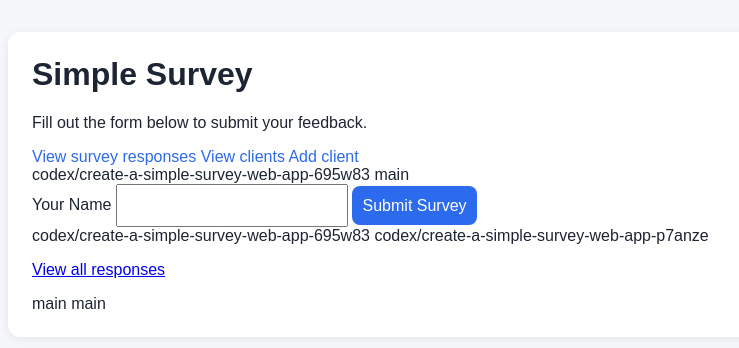
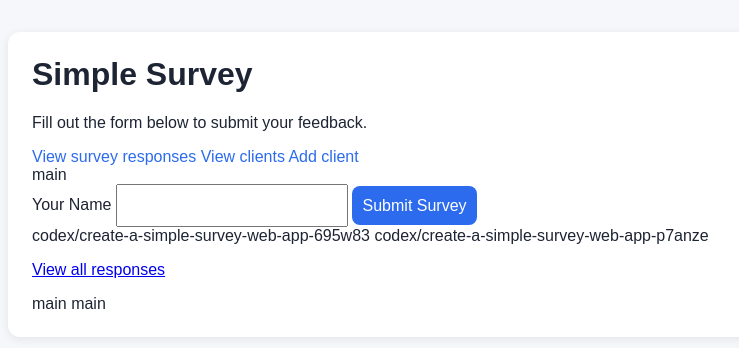
Before and after one commit to MANI-BRB/survey-app, a Python web app: template templates/survey.html in a window 1280 px wide. Shown: the top 348 px of the page, without its empty margins (252-991 px from the left). Run offline with Jinja, Linux system fonts and the light colour scheme; the template is opened without the code that fills it, so the values that code supplies are empty.

Commit message:
Remove unnecessary text from survey.html

```diff
--- a/templates/survey.html
+++ b/templates/survey.html
@@ -16,7 +16,7 @@
         <a href="{{ url_for('new_client') }}">Add client</a>
       </nav>
 
- codex/create-a-simple-survey-web-app-695w83
+
 
  main
      {% if error %}
```
